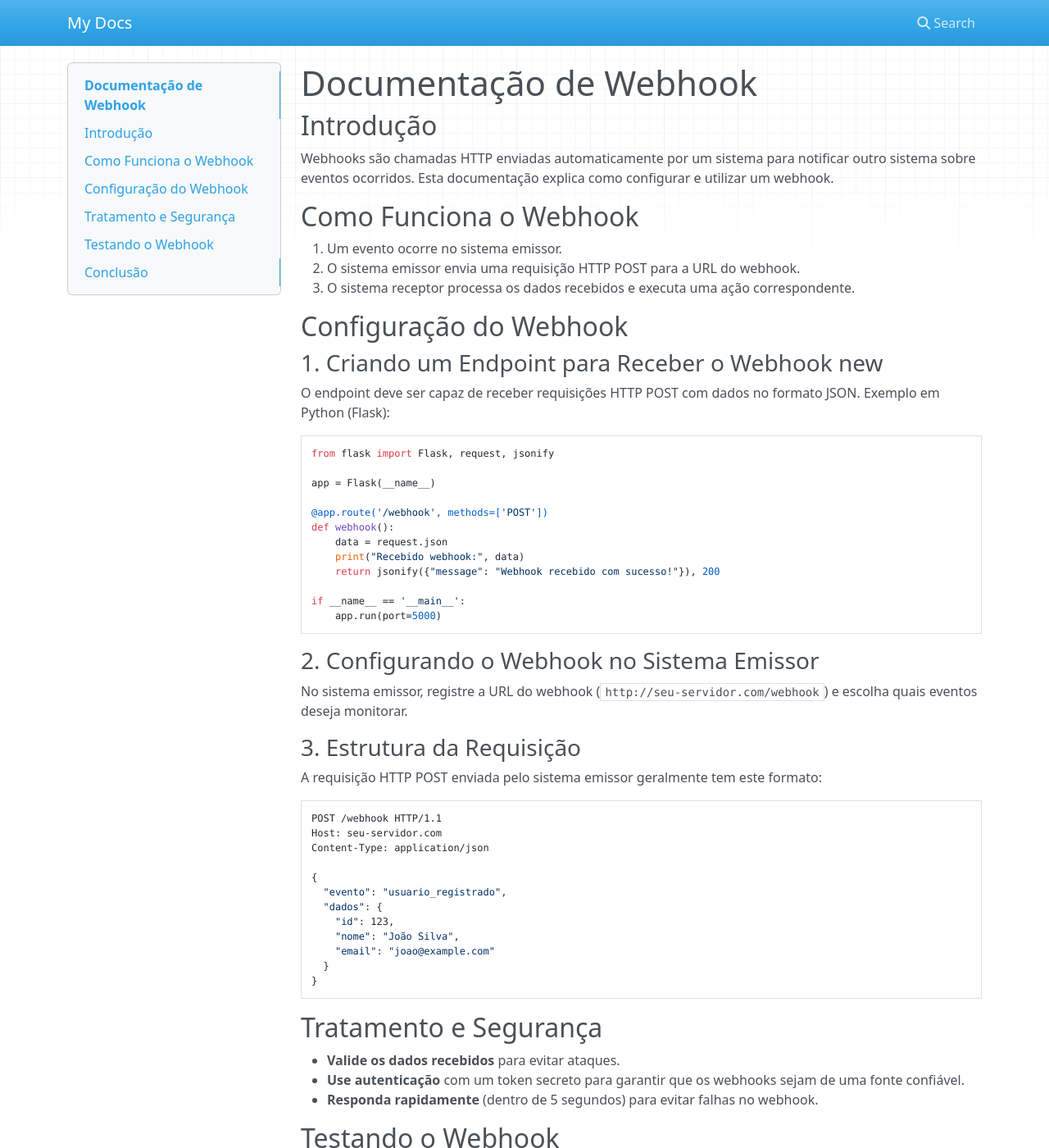
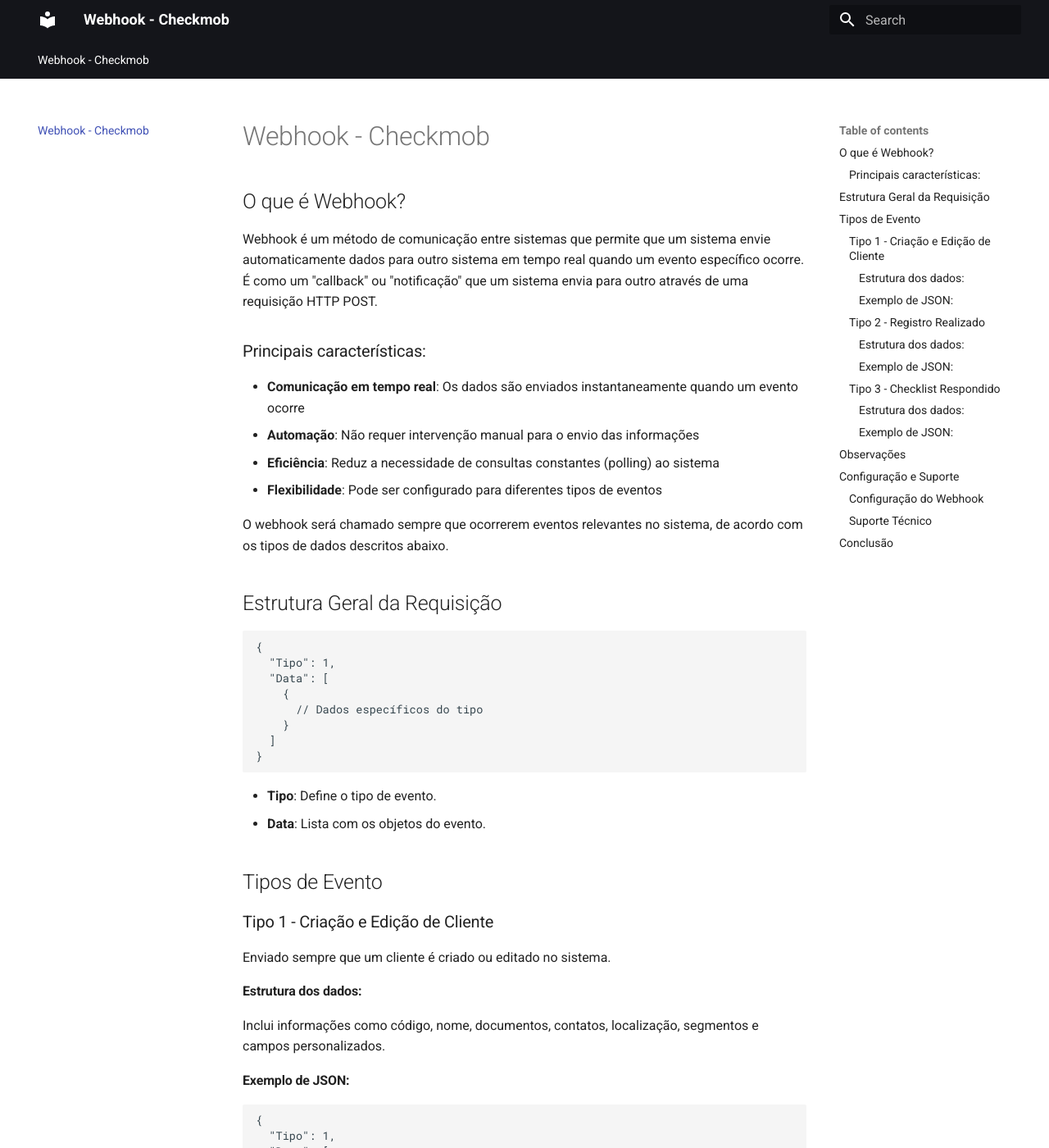
Before and after one commit to checkmob/documentacao-webhook, an MkDocs documentation site: the page built from docs/index.md, in a window 1280 px wide and 1400 px high. Shown: the whole window at 82% size. Built offline with MkDocs 1.6.1 and Material for MkDocs 9.7.7, drawn with Linux system fonts in a browser that asks for light colours; nearby versions of some CDN libraries; some of the changed text lies outside the part shown.

Commit message:
Ajustes de conteudo

````diff
--- a/docs/index.md
+++ b/docs/index.md
@@ -1,75 +1,115 @@
-# Documentação de Webhook
+# Webhook - Checkmob
 
-## Introdução
+## O que é Webhook?
 
-Webhooks são chamadas HTTP enviadas automaticamente por um sistema para notificar outro sistema sobre eventos ocorridos. Esta documentação explica como configurar e utilizar um webhook.
+Webhook é um método de comunicação entre sistemas que permite que um sistema envie automaticamente dados para outro sistema em tempo real quando um evento específico ocorre. É como um "callback" ou "notificação" que um sistema envia para outro através de uma requisição HTTP POST.
 
-## Como Funciona o Webhook
+### Principais características:
+- **Comunicação em tempo real**: Os dados são enviados instantaneamente quando um evento ocorre
+- **Automação**: Não requer intervenção manual para o envio das informações
+- **Eficiência**: Reduz a necessidade de consultas constantes (polling) ao sistema
+- **Flexibilidade**: Pode ser configurado para diferentes tipos de eventos
 
-1. Um evento ocorre no sistema emissor.
-2. O sistema emissor envia uma requisição HTTP POST para a URL do webhook.
-3. O sistema receptor processa os dados recebidos e executa uma ação correspondente.
+O webhook será chamado sempre que ocorrerem eventos relevantes no sistema, de acordo com os tipos de dados descritos abaixo.
 
-## Configuração do Webhook
+## Estrutura Geral da Requisição
 
-### 1. Criando um Endpoint para Receber o Webhook new
-
-O endpoint deve ser capaz de receber requisições HTTP POST com dados no formato JSON. Exemplo em Python (Flask):
-
-```python
-from flask import Flask, request, jsonify
-
-app = Flask(__name__)
-
-@app.route('/webhook', methods=['POST'])
-def webhook():
-    data = request.json
-    print("Recebido webhook:", data)
-    return jsonify({"message": "Webhook recebido com sucesso!"}), 200
-
-if __name__ == '__main__':
-    app.run(port=5000)
-```
-
-### 2. Configurando o Webhook no Sistema Emissor
-
-No sistema emissor, registre a URL do webhook (`http://seu-servidor.com/webhook`) e escolha quais eventos deseja monitorar.
-
-### 3. Estrutura da Requisição
-
-A requisição HTTP POST enviada pelo sistema emissor geralmente tem este formato:
-
-```
-POST /webhook HTTP/1.1
-Host: seu-servidor.com
-Content-Type: application/json
-
+```json
 {
-  "evento": "usuario_registrado",
-  "dados": {
-    "id": 123,
-    "nome": "João Silva",
-    "email": "joao@example.com"
-  }
+  "Tipo": 1,
+  "Data": [
+    {
+      // Dados específicos do tipo
+    }
+  ]
 }
 ```
 
-## Tratamento e Segurança
+- **Tipo**: Define o tipo de evento.
+- **Data**: Lista com os objetos do evento.
 
-- **Valide os dados recebidos** para evitar ataques.
-- **Use autenticação** com um token secreto para garantir que os webhooks sejam de uma fonte confiável.
-- **Responda rapidamente** (dentro de 5 segundos) para evitar falhas no webhook.
+## Tipos de Evento
 
-## Testando o Webhook
+### Tipo 1 - Criação e Edição de Cliente
 
-Use o `curl` para testar o webhook manualmente:
+Enviado sempre que um cliente é criado ou editado no sistema.
 
-```sh
-curl -X POST http://localhost:5000/webhook \
-     -H "Content-Type: application/json" \
-     -d '{"evento": "teste", "dados": {"mensagem": "Hello Webhook"}}'
+#### Estrutura dos dados:
+Inclui informações como código, nome, documentos, contatos, localização, segmentos e campos personalizados.
+
+#### Exemplo de JSON:
+
+```json
+{
+  "Tipo": 1,
+  "Data": [
+    {
+      // Dados específicos do tipo
+    }
+  ]
+}
 ```
 
+### Tipo 2 - Registro Realizado
+
+Enviado quando um registro (check-in, atendimento ou execução de serviço) é realizado no aplicativo.
+
+#### Estrutura dos dados:
+Inclui informações como código, status, cliente, localização, horários, observações e dados operacionais.
+
+#### Exemplo de JSON:
+
+```json
+{
+  "Tipo": 2,
+  "Data": [
+    {
+      // Dados específicos do tipo
+    }
+  ]
+}
+```
+
+### Tipo 3 - Checklist Respondido
+
+Enviado quando um checklist é respondido no aplicativo.
+
+#### Estrutura dos dados:
+Inclui informações como identificador, nome, datas de vigência, cabeçalho, rodapé, configurações e descrição.
+
+#### Exemplo de JSON:
+
+```json
+{
+  "Tipo": 3,
+  "Data": [
+    {
+      // Dados específicos do tipo
+    }
+  ]
+}
+```
+
+## Observações
+
+- O webhook envia os dados sempre dentro de um array na propriedade Data, mesmo que haja apenas um item.
+- O campo Tipo permite identificar rapidamente o tipo de evento recebido.
+- O formato dos dados em Data varia conforme o valor de Tipo.
+
+## Configuração e Suporte
+
+### Configuração do Webhook
+Para receber as notificações dos eventos, é necessário configurar a URL do webhook nas configurações do sistema Checkmob. Esta URL será o endpoint que receberá todas as notificações dos eventos configurados.
+
+### Suporte Técnico
+Em caso de dúvidas sobre a implementação, configuração ou funcionamento do webhook, nossa equipe de suporte está disponível para auxiliar. Entre em contato através dos canais de suporte da Checkmob.
+
 ## Conclusão
+Para garantir o melhor funcionamento, recomendamos:
 
-Agora você sabe como configurar e utilizar um webhook para receber notificações automáticas entre sistemas!!!!!!
+- Implementar tratamento de erros adequado
+- Configurar timeouts apropriados
+- Manter um log das requisições recebidas
+
+
+Esta documentação fornece todas as informações necessárias para implementar e utilizar o webhook da Checkmob. O sistema foi projetado para ser robusto, seguro e fácil de integrar, permitindo que você receba atualizações em tempo real sobre eventos importantes do seu negócio.
--- a/mkdocs.yml
+++ b/mkdocs.yml
@@ -1 +1,10 @@
-site_name: My Docs
+site_name: Webhook - Checkmob
+theme:
+  name: material
+  palette:
+    primary: black
+    accent: black
+  features:
+    - navigation.tabs
+    - navigation.sections
+    - navigation.top
````
